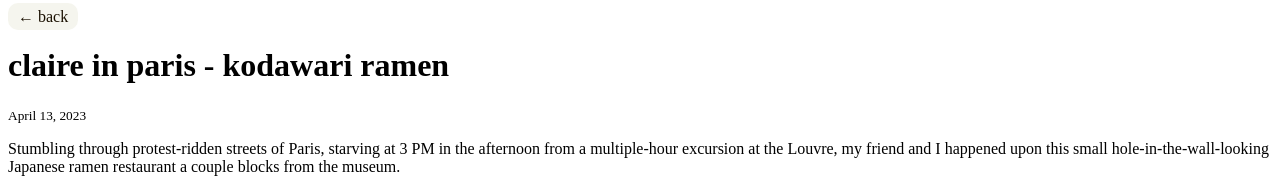
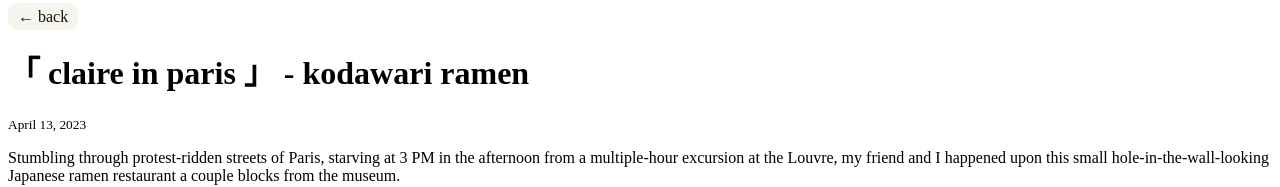
Before and after one commit to clairefuzzyelephant/clarity-eats, a Gatsby site: page /kodawari/ in a window 1280 px wide. Shown: the top 187 px of the page. Built offline with nearby package versions, Linux system fonts and the light colour scheme; Gatsby itself is replaced by a stand-in of ours.

Commit message:
small fix

```diff
--- a/src/blog/kodawari.md
+++ b/src/blog/kodawari.md
@@ -1,5 +1,5 @@
 ---
-title: claire in paris - kodawari ramen
+title: 「 claire in paris 」 - kodawari ramen
 date: 2023-04-13
 featuredImage: ../images/other/kodawari_paitan.jpg
 ---
```
